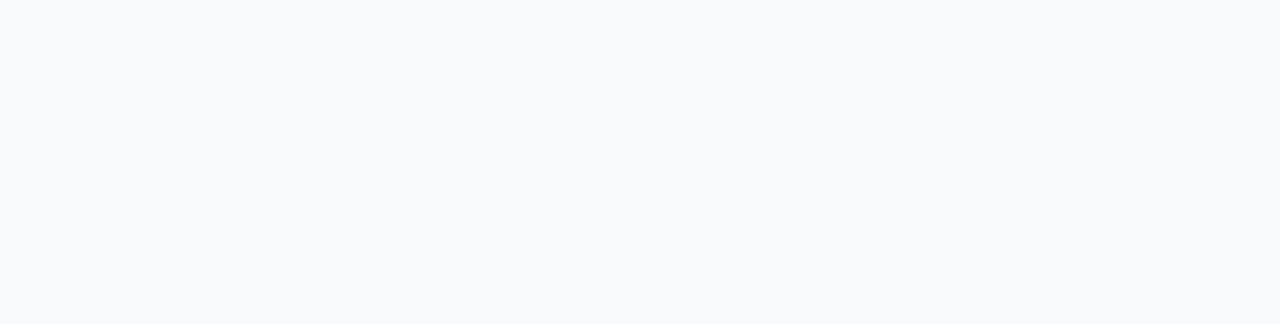
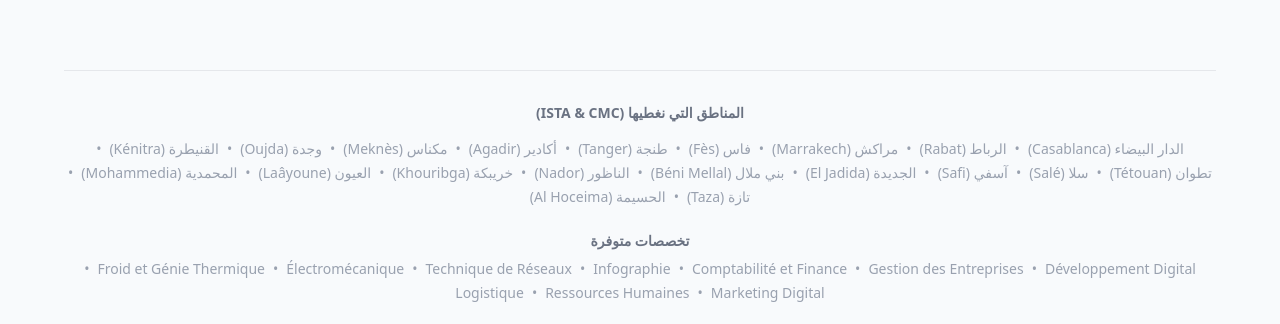
Before and after one commit to gomugolu066-cell/ofppt-Libbary, a Next.js app: page / in a window 1280 px wide. Shown: the part 834-1158 px from the top of the page. Before the commit the page ends 848 px from the top, so only its background shows below. Built offline with nearby package versions, Linux system fonts and the light colour scheme; no server answers.

Commit message:
Update page.tsx

```diff
--- a/app/page.tsx
+++ b/app/page.tsx
@@ -29,6 +29,51 @@ export default async function Home() {
         </header>
 
         <SpecialtyTree lang={lang} />
+
+        <div className="mt-20 pt-8 border-t border-gray-200 text-center text-sm text-gray-400">
+          <h2 className="font-semibold text-gray-500 mb-4">
+            {isAr ? "المناطق التي نغطيها" : "Régions couvertes"} (ISTA & CMC)
+          </h2>
+
+          <div className="flex flex-wrap justify-center gap-x-2 gap-y-1 mb-6">
+            <span>الدار البيضاء (Casablanca)</span> •
+            <span>الرباط (Rabat)</span> •
+            <span>مراكش (Marrakech)</span> •
+            <span>فاس (Fès)</span> •
+            <span>طنجة (Tanger)</span> •
+            <span>أكادير (Agadir)</span> •
+            <span>مكناس (Meknès)</span> •
+            <span>وجدة (Oujda)</span> •
+            <span>القنيطرة (Kénitra)</span> •
+            <span>تطوان (Tétouan)</span> •
+            <span>سلا (Salé)</span> •
+            <span>آسفي (Safi)</span> •
+            <span>الجديدة (El Jadida)</span> •
+            <span>بني ملال (Béni Mellal)</span> •
+            <span>الناظور (Nador)</span> •
+            <span>خريبكة (Khouribga)</span> •
+            <span>العيون (Laâyoune)</span> •
+            <span>المحمدية (Mohammedia)</span> •
+            <span>تازة (Taza)</span> •
+            <span>الحسيمة (Al Hoceima)</span>
+          </div>
+
+          <h2 className="font-semibold text-gray-500 mb-2 mt-6">
+            {isAr ? "تخصصات متوفرة" : "Spécialités disponibles"}
+          </h2>
+          <div className="flex flex-wrap justify-center gap-x-2 gap-y-1">
+            <span>Développement Digital</span> •
+            <span>Gestion des Entreprises</span> •
+            <span>Comptabilité et Finance</span> •
+            <span>Infographie</span> •
+            <span>Technique de Réseaux</span> •
+            <span>Électromécanique</span> •
+            <span>Froid et Génie Thermique</span> •
+            <span>Marketing Digital</span> •
+            <span>Ressources Humaines</span> •
+            <span>Logistique</span>
+          </div>
+        </div>
       </div>
     </main>
   )
```
